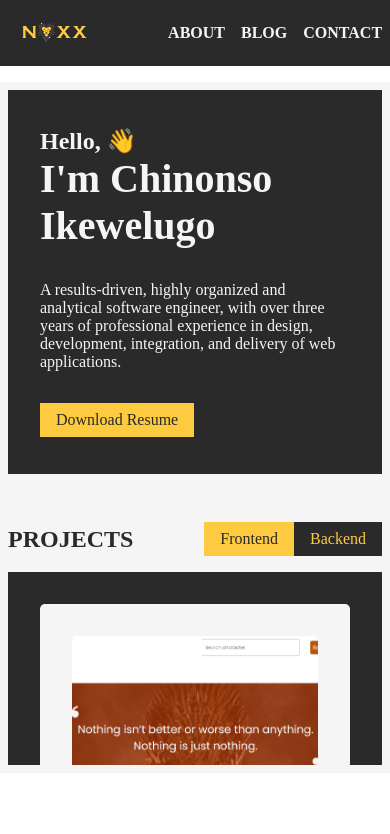
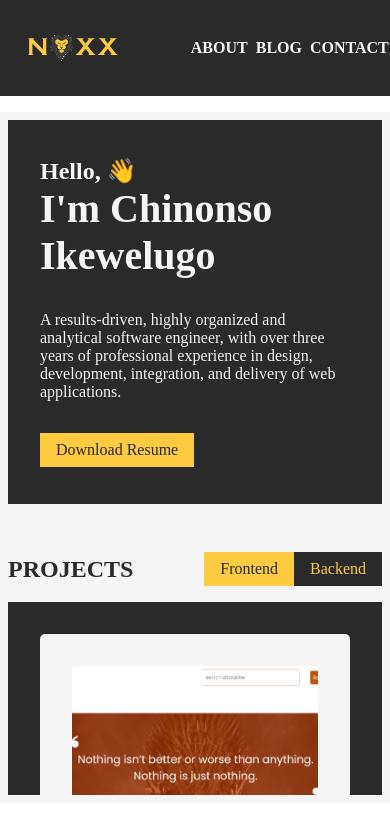
Before and after one commit to ChinonsoIke/NoxxPortfolio, a React (Create React App) app: page / in a window 390 px wide. Shown: the top 834 px of the page. Built offline with nearby package versions, Linux system fonts and the light colour scheme; the HTML template or start-up script is replaced by a standard one.

Commit message:
work on responsiveness

```diff
--- a/src/components/molecules/navbar/navbar.component.jsx
+++ b/src/components/molecules/navbar/navbar.component.jsx
@@ -7,7 +7,7 @@ import Link from '../../atoms/link/link.component'
 const NavBar = () => {
   return (
     <NavBarStyles className='section'>
-        <Image src={noxx} height="50px" width="200px"/>
+        <Image src={noxx} height="5rem" width="15rem"/>
         <NavStyles>
           <Link to="/" text="HOME" weight="600" color="whitesmoke" />
           <Link type="a" to="/#about" text="ABOUT" weight="600" color="whitesmoke" />
--- a/src/components/molecules/navbar/navbar.styles.jsx
+++ b/src/components/molecules/navbar/navbar.styles.jsx
@@ -19,8 +19,8 @@ export const NavStyles = styled.nav`
     width: 60%;
 
     @media only screen and (max-width: 760px){
-        gap: 1rem;
-        width: 75%;
+        gap: 0.5rem;
+        width: 65%;
 
         > * {
             &:first-child {
```
